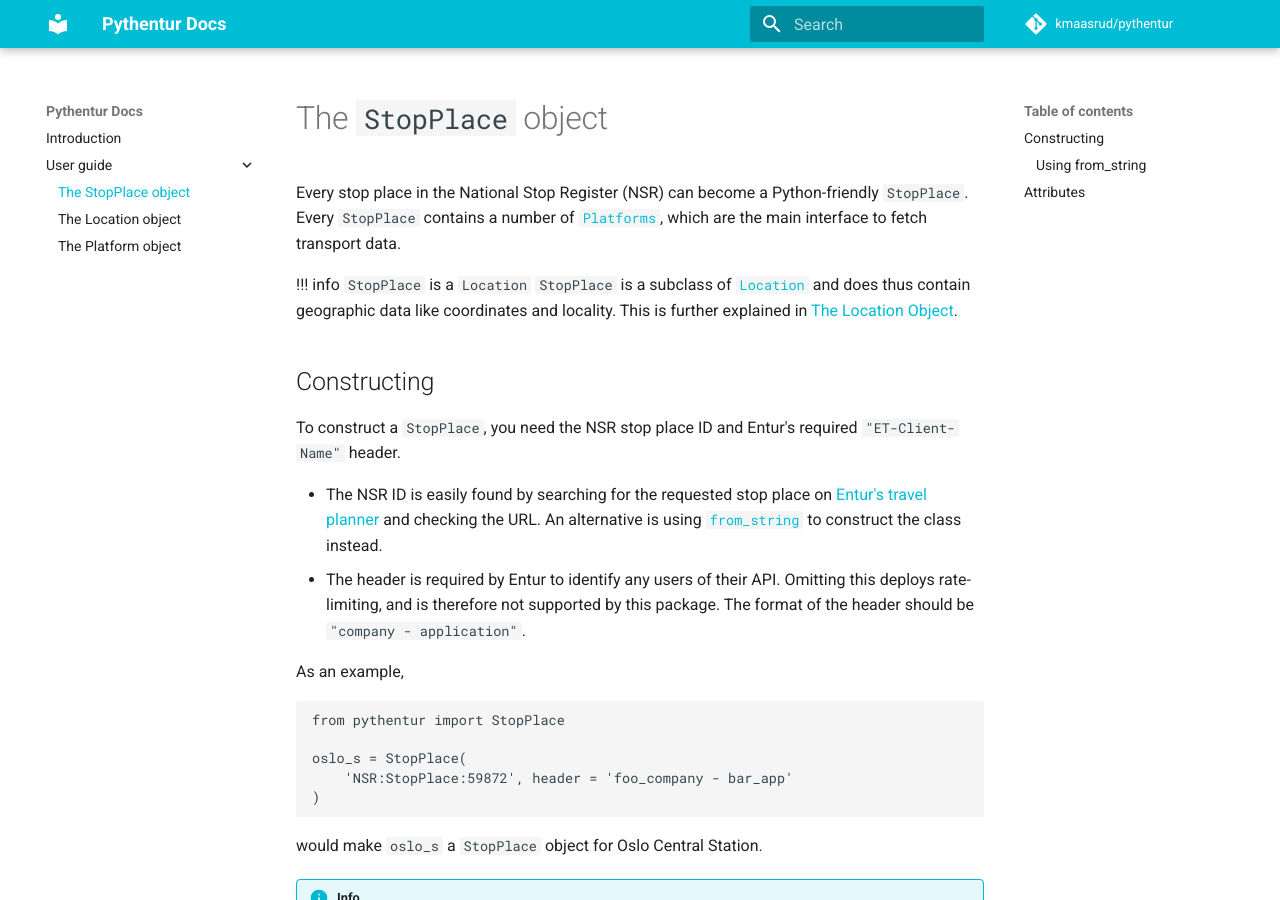
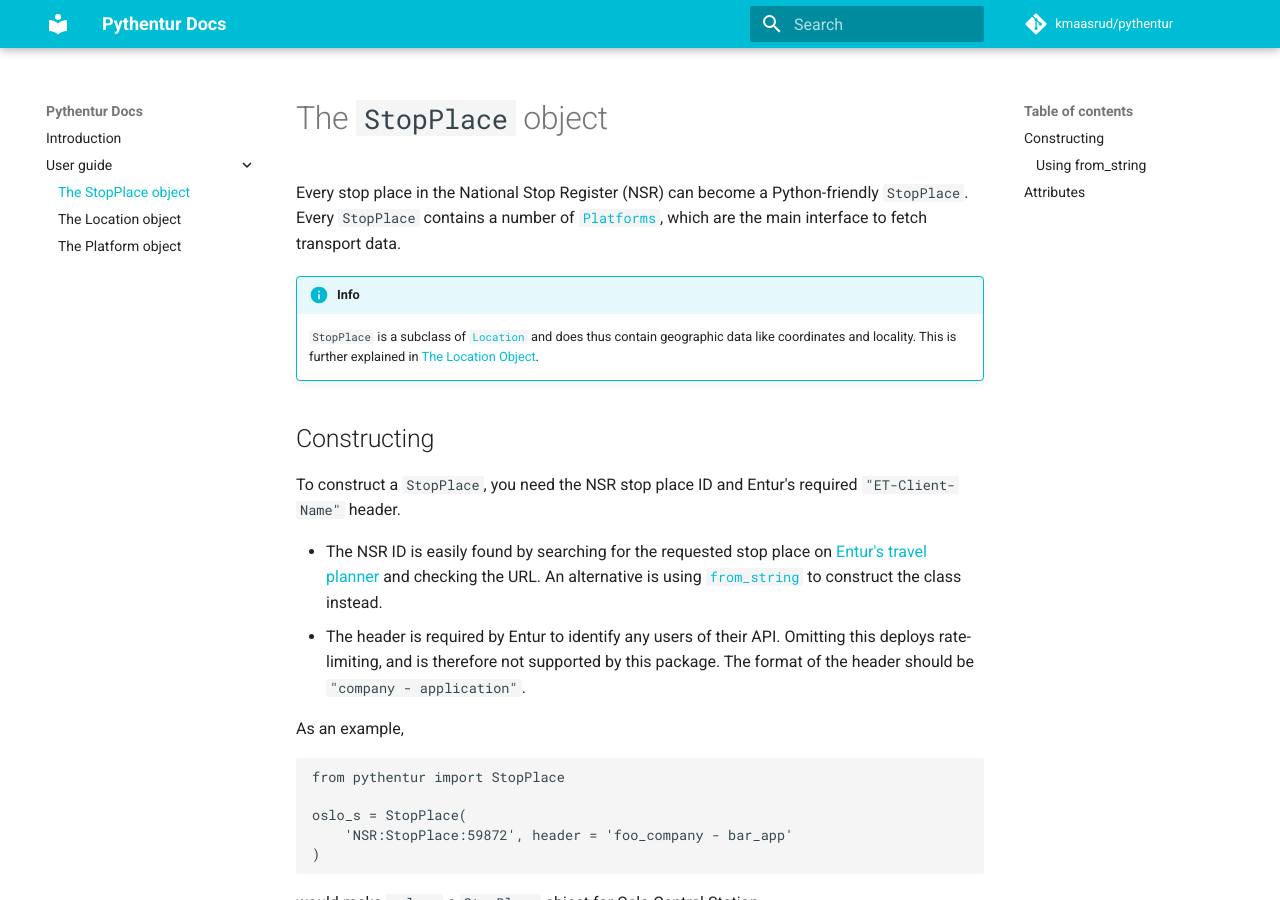
Before and after one commit to kmaasrud/pythentur, an MkDocs documentation site: the page built from docs/userguide/stopplace.md, in a window 1280 px wide and 900 px high. Built offline with MkDocs 1.6.1 and Material for MkDocs 9.7.7, drawn with Linux system fonts in a browser that asks for light colours; comment, search, counter and statistics services are not loaded; old or Windows-style settings are respelled for this version of MkDocs.

Commit message:
Updated docs

```diff
--- a/docs/userguide/stopplace.md
+++ b/docs/userguide/stopplace.md
@@ -2,7 +2,7 @@
 
 Every stop place in the National Stop Register (NSR) can become a Python-friendly `StopPlace`. Every `StopPlace` contains a number of [`Platforms`](platform.md), which are the main interface to fetch transport data.
 
-!!! info `StopPlace` is a `Location`
+!!! info
     `StopPlace` is a subclass of [`Location`](location.md) and does thus contain geographic data like coordinates and locality. This is further explained in [The Location Object](location.md#attributes).
 
 ## Constructing
```
Also changed, not shown: other parts of docs/userguide/stopplace.md (+1 -1 lines).
